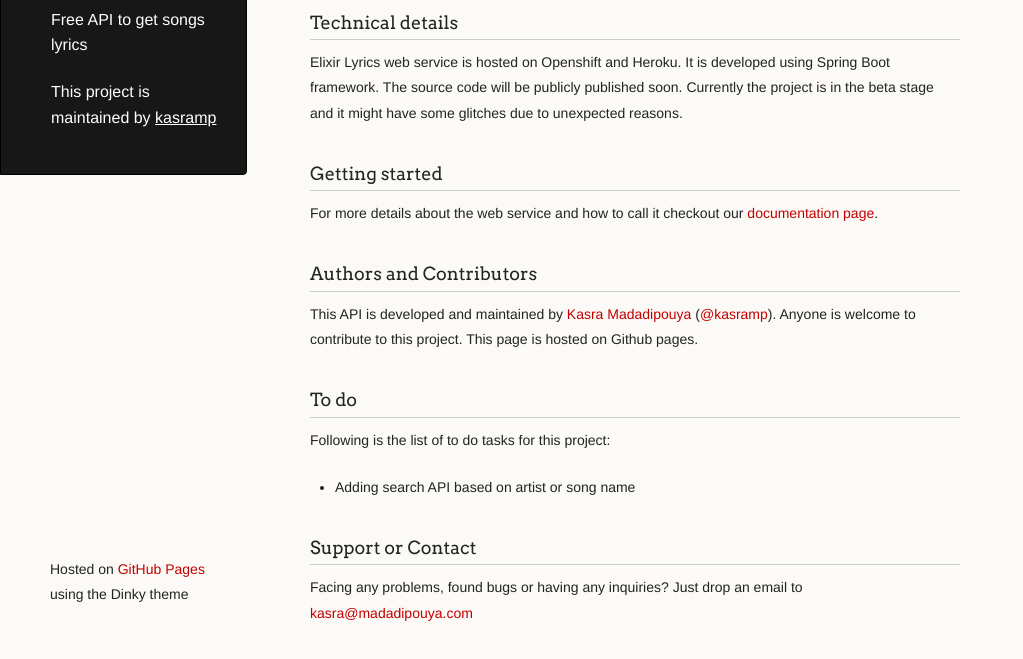
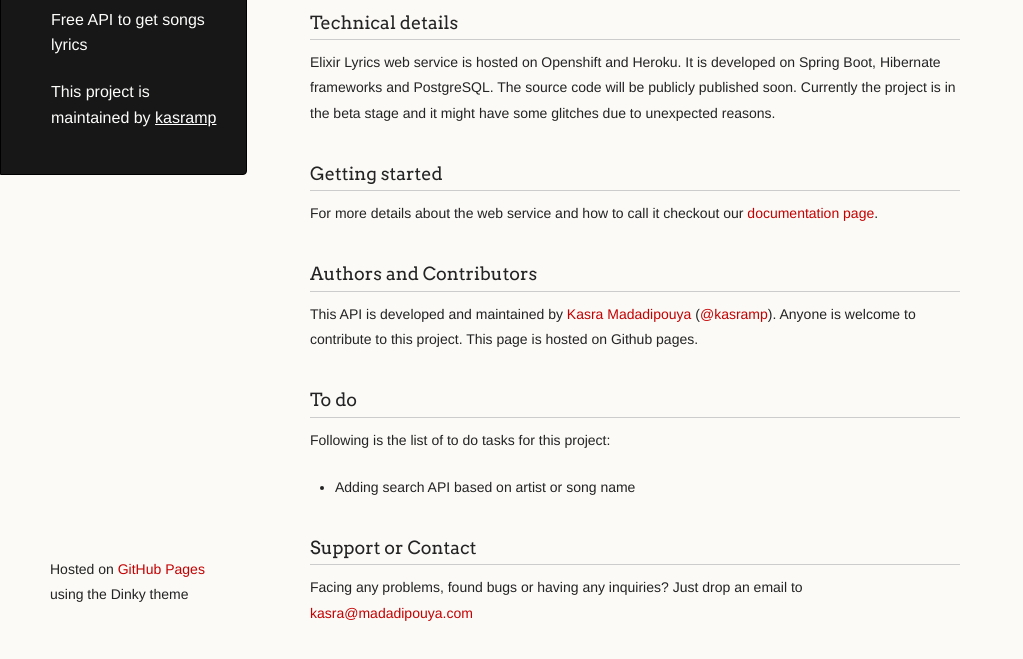
Before and after one commit to kasramp/elixirlyrics, a plain HTML site: page index.html in a window 1280 px wide. Shown: the part 161-820 px from the top of the page, without its empty margins (0-1023 px from the left). Drawn offline with Linux system fonts and the light colour scheme.

Commit message:
add new frameworks to doc

```diff
--- a/index.html
+++ b/index.html
@@ -38,7 +38,7 @@
 <h3>
 <a id="technical-details" class="anchor" href="#technical-details" aria-hidden="true"><span aria-hidden="true" class="octicon octicon-link"></span></a>Technical details</h3>
 
-<p>Elixir Lyrics web service is hosted on Openshift and Heroku. It is developed using Spring Boot framework. The source code will be publicly published soon.
+<p>Elixir Lyrics web service is hosted on Openshift and Heroku. It is developed on Spring Boot, Hibernate frameworks and PostgreSQL. The source code will be publicly published soon.
 Currently the project is in the beta stage and it might have some glitches due to unexpected reasons.</p>
 
 <h3>
```
